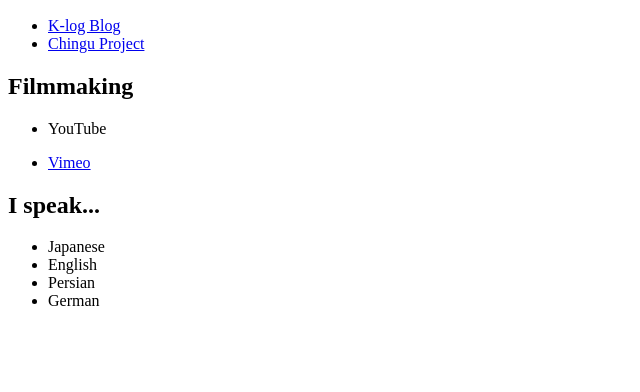
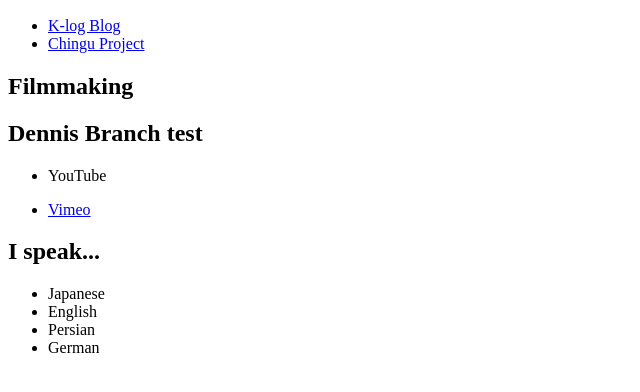
Before and after one commit to tofujlg/tofujlg.github.io, a plain HTML site: page index.html in a window 1280 px wide. Shown: the part 110-502 px from the top of the page, without its empty margins (0-640 px from the left). Drawn offline with Linux system fonts and the light colour scheme.

Commit message:
dennis branch initial comit

```diff
--- a/index.html
+++ b/index.html
@@ -18,6 +18,7 @@
   </li>
 </ul>
 <h2>Filmmaking</h2>
+<h2>Dennis Branch test</h2>
 <ul>
   <li>
     <p href="https://jujekebab.com/" target="_blank">YouTube</p>
```
